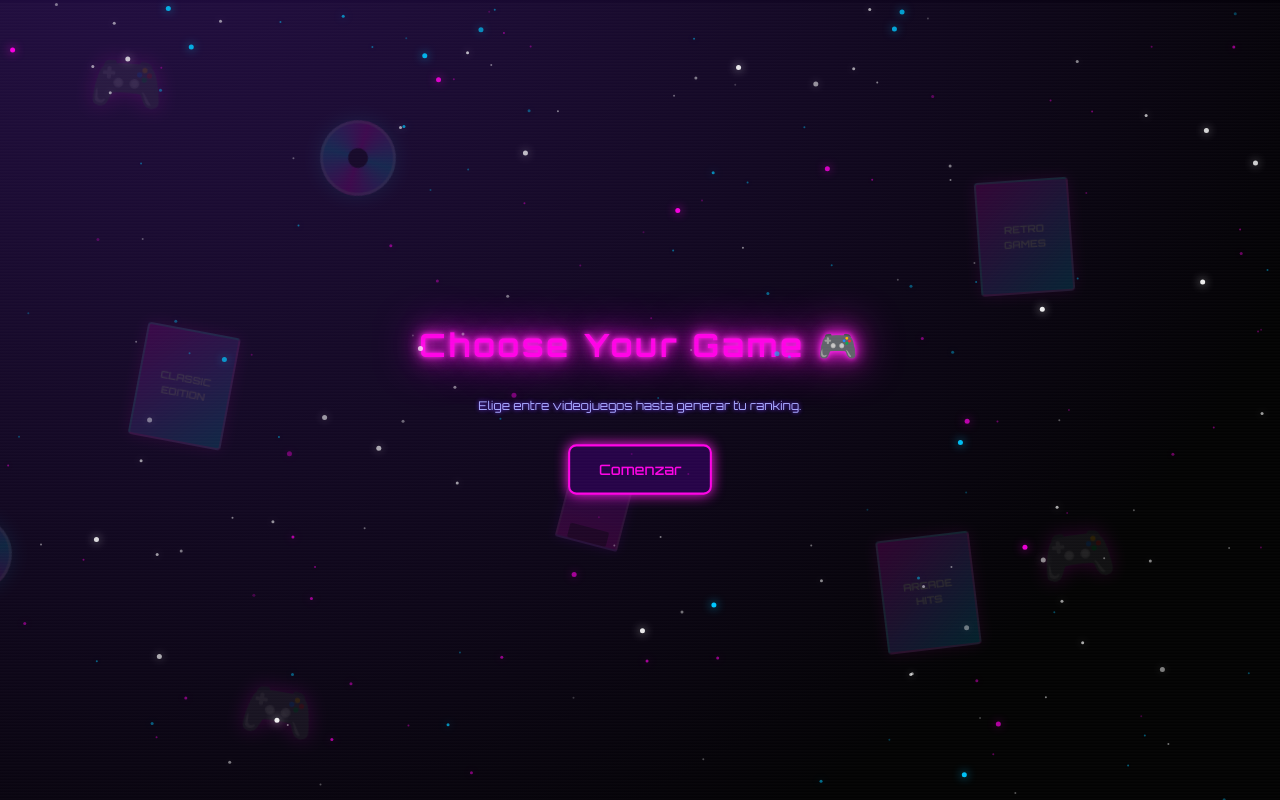
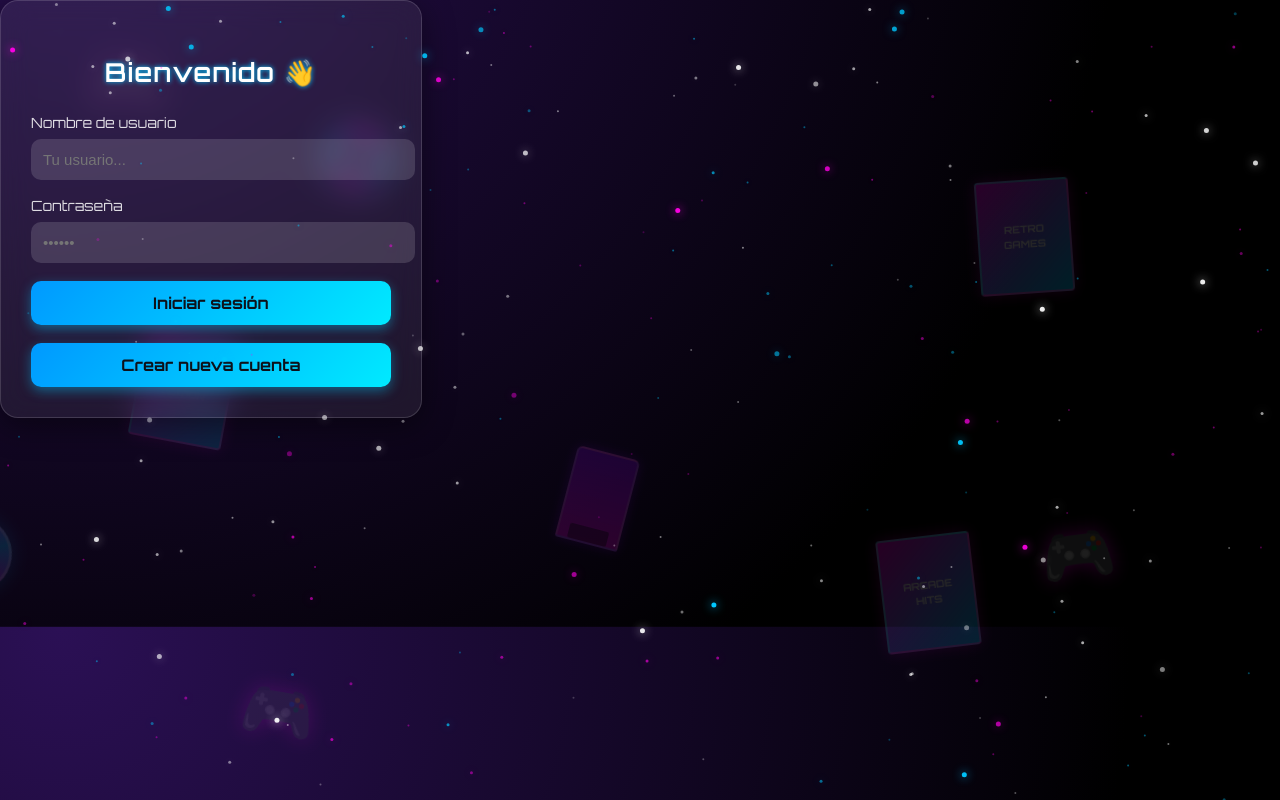
Before and after one commit to cristobaldp/PaginaWeb_ChampionsGames-master, a React (Vite) app in the folder Frontend/: page / in a window 1280 px wide. Built offline with nearby package versions, Linux system fonts and the light colour scheme; no server answers.

Commit message:
Cambios en el Fronted(Login + Registro)
Creacion de 2 componentes uno para el login otro para el registro

```diff
--- a/Frontend/src/App.jsx
+++ b/Frontend/src/App.jsx
@@ -2,22 +2,49 @@ import { useEffect, useState } from "react";
 import Home from "./pages/Home";
 import GameChooser from "./pages/GameChooser";
 import Ranking from "./pages/Ranking";
+
 import FloatingBackground from "./components/FloatingBackground";
 import StarsParallax from "./components/StarsParallax";
+
 import "./App.css";
 import "./components/FloatingBackground.css";
-import { mockGames } from "./mock/games";
 import "./components/Podium3D.css";
 
+import { mockGames } from "./mock/games";
+
+// 🔥 Importamos Login y Register
+import Login from "./pages/Login";
+import Register from "./pages/Register";
 
 export default function App() {
+  // ------------------ AUTH ------------------
+  const [user, setUser] = useState(() => {
+    try {
+      return JSON.parse(localStorage.getItem("currentUser"));
+    } catch {
+      return null;
+    }
+  });
+
+  const [authScreen, setAuthScreen] = useState("login");
+
+  function handleLogin(u) {
+    setUser(u);
+    localStorage.setItem("currentUser", JSON.stringify(u));
+  }
+
+  function handleLogout() {
+    setUser(null);
+    localStorage.removeItem("currentUser");
+    setAuthScreen("login");
+  }
+
+  // ------------------ APP ORIGINAL ------------------
   const [selectedGame, setSelectedGame] = useState(null);
   const [games, setGames] = useState([]);
   const [index, setIndex] = useState(0);
   const [votes, setVotes] = useState([]);
   const [screen, setScreen] = useState("home");
-
-  // Cargar juegos desde el backend
 
   useEffect(() => {
     fetch("http://localhost:3000/api/games")
@@ -30,11 +57,9 @@ export default function App() {
         }
       })
       .catch(() => {
-        // Si el backend no responde → usa mock data
         setGames(mockGames);
       });
   }, []);
-
 
   function start() {
     setScreen("game");
@@ -59,11 +84,34 @@ export default function App() {
 
   const ranking = [...votes];
 
+  // ------------------ RENDER ------------------
   return (
     <>
       <StarsParallax />
       <FloatingBackground />
 
+      {/* 🔥 Si NO hay usuario logueado → mostrar login/register */}
+      {!user && (
+        <div className="auth-root">
+          {authScreen === "login" && (
+            <Login
+              onLogin={handleLogin}
+              goRegister={() => setAuthScreen("register")}
+            />
+          )}
+
+          {authScreen === "register" && (
+            <Register
+              onRegister={handleLogin}
+              goLogin={() => setAuthScreen("login")}
+            />
+          )}
+        </div>
+      )}
+
+      {/* 🔥 Si hay usuario → cargar la app normal */}
+      {user && (
+        <>
           {screen === "home" && <Home onStart={start} />}
           {screen === "game" && (
             <GameChooser
@@ -77,5 +125,7 @@ export default function App() {
             <Ranking ranking={ranking} onRestart={restart} />
           )}
         </>
+      )}
+    </>
   );
 }
--- /dev/null
+++ b/Frontend/src/pages/Login.css
@@ -0,0 +1,81 @@
+/* ---------------------- */
+/*    LOGIN SCREEN STYLES */
+/* ---------------------- */
+
+.auth-card {
+  width: 360px;
+  padding: 30px;
+  background: rgba(255, 255, 255, 0.07);
+  border-radius: 18px;
+  backdrop-filter: blur(14px);
+  box-shadow: 0 8px 32px rgba(0, 0, 0, 0.45);
+  color: #fff;
+  animation: pop 0.5s ease forwards;
+  border: 1px solid rgba(255, 255, 255, 0.15);
+}
+
+.auth-card h2 {
+  text-align: center;
+  margin-bottom: 20px;
+  font-size: 26px;
+  font-weight: 600;
+  letter-spacing: 1px;
+  text-shadow: 0 0 5px #00c6ff;
+}
+
+/* Inputs */
+.auth-card label {
+  display: block;
+  margin-top: 15px;
+  font-size: 14px;
+  opacity: 0.85;
+}
+
+.auth-card input {
+  width: 100%;
+  padding: 12px;
+  margin-top: 6px;
+  border-radius: 10px;
+  border: none;
+  background: rgba(255, 255, 255, 0.14);
+  color: #fff;
+  font-size: 15px;
+  outline: none;
+  transition: 0.25s;
+}
+
+.auth-card input:focus {
+  background: rgba(255, 255, 255, 0.25);
+  box-shadow: 0 0 10px #00c6ff;
+}
+
+/* Botones */
+.auth-card button {
+  width: 100%;
+  padding: 12px;
+  margin-top: 18px;
+  border: none;
+  border-radius: 10px;
+  background: linear-gradient(135deg, #0099ff, #00eaff);
+  color: #0d111a;
+  font-size: 16px;
+  font-weight: bold;
+  cursor: pointer;
+  transition: 0.25s;
+  box-shadow: 0 4px 12px rgba(0, 204, 255, 0.4);
+}
+
+.auth-card button:hover {
+  transform: translateY(-2px);
+  box-shadow: 0 6px 20px rgba(0, 204, 255, 0.55);
+}
+
+.auth-card button:nth-child(2) {
+  background: rgba(255, 255, 255, 0.12);
+  color: #fff;
+  border: 1px solid rgba(255, 255, 255, 0.2);
+}
+
+.auth-card button:nth-child(2):hover {
+  background: rgba(255, 255, 255, 0.25);
+}
--- /dev/null
+++ b/Frontend/src/pages/Login.jsx
@@ -0,0 +1,57 @@
+import React, { useState } from "react";
+import "./login.css";  // IMPORTAR EL CSS DE LOGIN
+
+export default function Login({ onLogin, goRegister }) {
+  const [username, setUsername] = useState("");
+  const [password, setPassword] = useState("");
+  const [error, setError] = useState("");
+
+  function handleSubmit(e) {
+    e.preventDefault();
+    setError("");
+
+    const users = JSON.parse(localStorage.getItem("users") || "{}");
+    const user = users[username];
+
+    if (!user) {
+      setError("El usuario no existe.");
+      return;
+    }
+
+    if (user.password !== password) {
+      setError("Contraseña incorrecta.");
+      return;
+    }
+
+    onLogin({ username, gmail: user.gmail });
+  }
+
+  return (
+    <div className="auth-card">
+      <h2>Bienvenido 👋</h2>
+      <form onSubmit={handleSubmit}>
+        <label>Nombre de usuario</label>
+        <input
+          value={username}
+          onChange={(e) => setUsername(e.target.value)}
+          placeholder="Tu usuario..."
+        />
+
+        <label>Contraseña</label>
+        <input
+          type="password"
+          value={password}
+          onChange={(e) => setPassword(e.target.value)}
+          placeholder="••••••"
+        />
+
+        {error && <p className="error">{error}</p>}
+
+        <button type="submit">Iniciar sesión</button>
+        <button type="button" onClick={goRegister}>
+          Crear nueva cuenta
+        </button>
+      </form>
+    </div>
+  );
+}
--- /dev/null
+++ b/Frontend/src/pages/Register.css
@@ -0,0 +1,81 @@
+/* ---------------------- */
+/*    REGISTER SCREEN STYLES */
+/* ---------------------- */
+
+.auth-card {
+  width: 360px;
+  padding: 30px;
+  background: rgba(255, 255, 255, 0.07);
+  border-radius: 18px;
+  backdrop-filter: blur(14px);
+  box-shadow: 0 8px 32px rgba(0, 0, 0, 0.45);
+  color: #fff;
+  animation: pop 0.5s ease forwards;
+  border: 1px solid rgba(255, 255, 255, 0.15);
+}
+
+.auth-card h2 {
+  text-align: center;
+  margin-bottom: 20px;
+  font-size: 26px;
+  font-weight: 600;
+  letter-spacing: 1px;
+  text-shadow: 0 0 5px #00c6ff;
+}
+
+/* Inputs */
+.auth-card label {
+  display: block;
+  margin-top: 15px;
+  font-size: 14px;
+  opacity: 0.85;
+}
+
+.auth-card input {
+  width: 100%;
+  padding: 12px;
+  margin-top: 6px;
+  border-radius: 10px;
+  border: none;
+  background: rgba(255, 255, 255, 0.14);
+  color: #fff;
+  font-size: 15px;
+  outline: none;
+  transition: 0.25s;
+}
+
+.auth-card input:focus {
+  background: rgba(255, 255, 255, 0.25);
+  box-shadow: 0 0 10px #00c6ff;
+}
+
+/* Botones */
+.auth-card button {
+  width: 100%;
+  padding: 12px;
+  margin-top: 18px;
+  border: none;
+  border-radius: 10px;
+  background: linear-gradient(135deg, #0099ff, #00eaff);
+  color: #0d111a;
+  font-size: 16px;
+  font-weight: bold;
+  cursor: pointer;
+  transition: 0.25s;
+  box-shadow: 0 4px 12px rgba(0, 204, 255, 0.4);
+}
+
+.auth-card button:hover {
+  transform: translateY(-2px);
+  box-shadow: 0 6px 20px rgba(0, 204, 255, 0.55);
+}
+
+.auth-card button:nth-child(2) {
+  background: rgba(255, 255, 255, 0.12);
+  color: #fff;
+  border: 1px solid rgba(255, 255, 255, 0.2);
+}
+
+.auth-card button:nth-child(2):hover {
+  background: rgba(255, 255, 255, 0.25);
+}
--- /dev/null
+++ b/Frontend/src/pages/Register.jsx
@@ -0,0 +1,87 @@
+import React, { useState } from "react";
+import "./register.css";  // IMPORTAR EL CSS DE REGISTER
+
+export default function Register({ onRegister, goLogin }) {
+  const [gmail, setGmail] = useState("");
+  const [username, setUsername] = useState("");
+  const [password, setPassword] = useState("");
+  const [confirm, setConfirm] = useState("");
+  const [error, setError] = useState("");
+
+  function handleSubmit(e) {
+    e.preventDefault();
+    setError("");
+
+    if (!gmail.includes("@")) {
+      setError("Introduce un Gmail válido.");
+      return;
+    }
+
+    if (password.length < 4) {
+      setError("La contraseña debe tener al menos 4 caracteres.");
+      return;
+    }
+
+    if (password !== confirm) {
+      setError("Las contraseñas no coinciden.");
+      return;
+    }
+
+    const users = JSON.parse(localStorage.getItem("users") || "{}");
+
+    if (users[username]) {
+      setError("Ese usuario ya existe.");
+      return;
+    }
+
+    users[username] = { gmail, password };
+    localStorage.setItem("users", JSON.stringify(users));
+
+    onRegister({ username, gmail });
+  }
+
+  return (
+    <div className="auth-card">
+      <h2>Crear cuenta ✨</h2>
+      <form onSubmit={handleSubmit}>
+        <label>Gmail</label>
+        <input
+          type="email"
+          value={gmail}
+          onChange={(e) => setGmail(e.target.value)}
+          placeholder="tucorreo@gmail.com"
+        />
+
+        <label>Nombre de usuario</label>
+        <input
+          value={username}
+          onChange={(e) => setUsername(e.target.value)}
+          placeholder="@usuario"
+        />
+
+        <label>Contraseña</label>
+        <input
+          type="password"
+          value={password}
+          onChange={(e) => setPassword(e.target.value)}
+          placeholder="••••••"
+        />
+
+        <label>Confirmar contraseña</label>
+        <input
+          type="password"
+          value={confirm}
+          onChange={(e) => setConfirm(e.target.value)}
+          placeholder="••••••"
+        />
+
+        {error && <p className="error">{error}</p>}
+
+        <button type="submit">Registrarme</button>
+        <button type="button" onClick={goLogin}>
+          Ya tengo cuenta
+        </button>
+      </form>
+    </div>
+  );
+}
```
Also changed, not shown: 1 other file (tests, documents, lock files or other folders). Lines whose indentation alone changed are shown as unchanged.
